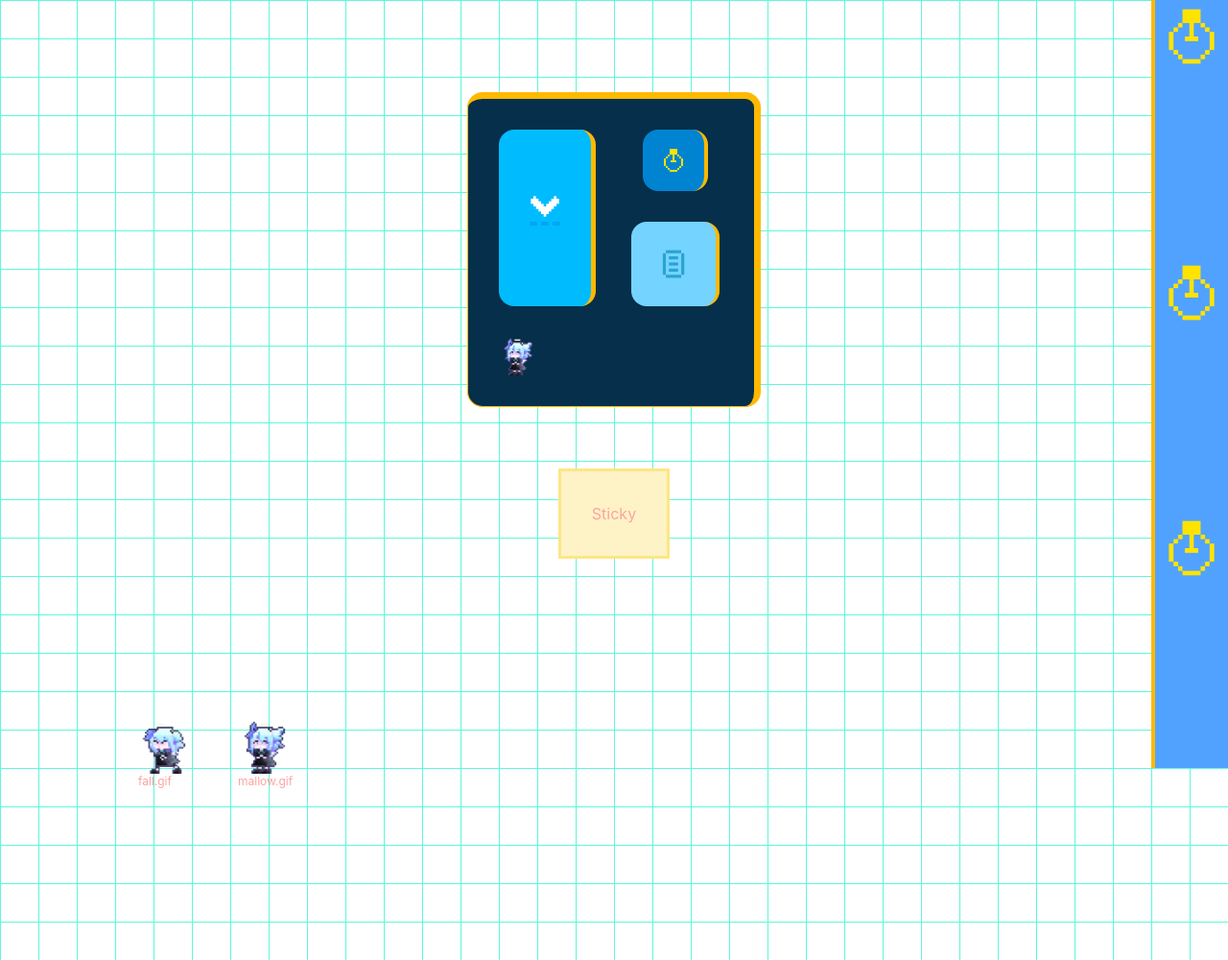
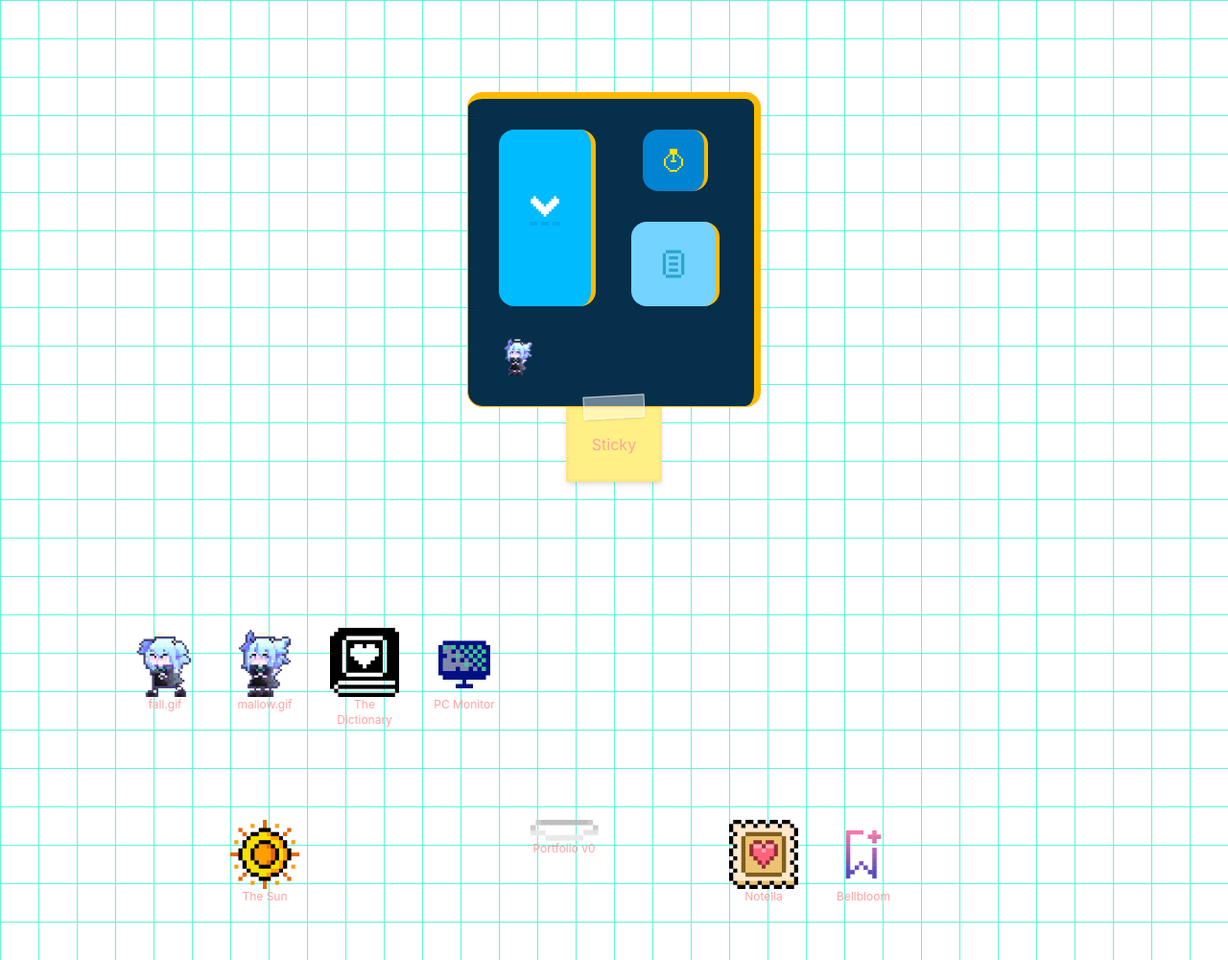
Before and after one commit to FixesMix/Personal_Portfolio_v2, a website built with Vite: page index.html in a window 1280 px wide. Shown: the top 1000 px of the page at 96% size. Built offline with nearby package versions, Linux system fonts and the light colour scheme.

Commit message:
Improved sticky note and desktop icons.

```diff
--- a/index.html
+++ b/index.html
@@ -26,6 +26,7 @@
     </div>
 
 
+
     <div class="max-w-10">
         <!--sprite-->
         <img src="assets/mallow_Idle.gif">
@@ -33,23 +34,53 @@
 
   </div>
 
+  <div class="relative">
+  <!-- tape piece -->
+  <div class="absolute -top-3 left-1/2 -translate-x-1/2 -rotate-3 w-16 h-6 bg-white/40 border border-white/60 shadow-sm"></div>
+  <!-- sticky note -->
+  <div class="bg-yellow-200 p-6 bg-amber-100 border-solid border-3 border-amber-200 shadow-md text-red-300">
+    Sticky
+  </div>
+</div>
 
-  <div id="sticky" class="max-w-[90rem] mx-auto mt-16 p-8 bg-amber-100 border-solid border-3 border-amber-200 grid-cols-10 grid-rows-10">
-    <p class="text-red-300"> Sticky </p>
-  </div>
 
-  <div id="projects" class="grid max-w-[90rem] mx-auto mt-16 p-8 gap-8 grid-cols-10 grid-rows-10 text-red-300 text-xs">
-    <div tabindex="0" class="col-start-1 p-2 max-w-18 mx-auto mt-16 rounded-sm hover:bg-sky-400/10 active:bg-sky-400/20 focus:bg-sky-400/20 focus:outline-none">
+
+  <div id="projects" class="text-center grid max-w-[90rem] mx-auto mt-16 p-6 gap-8 grid-cols-10 grid-rows-10 text-red-300 text-xs">
+    <div tabindex="0" class="col-start-1 max-w-18 mx-auto mt-16 rounded-sm hover:bg-sky-400/10 active:bg-sky-400/20 focus:bg-sky-400/20 focus:outline-none">
       <img src="assets/mallow_Fall.gif">
       <p>fall.gif</p>
     </div>
-    <div tabindex="0" class="col-start-2 p-2 max-w-18 mx-auto mt-16 rounded-sm hover:bg-sky-400/10 active:bg-sky-400/20 focus:bg-sky-400/20 focus:outline-none">
+    <div tabindex="0" class="col-start-2 max-w-18 mx-auto mt-16 rounded-sm hover:bg-sky-400/10 active:bg-sky-400/20 focus:bg-sky-400/20 focus:outline-none">
       <img class="" src="assets/mallow_Idle.gif">
       <p> mallow.gif</p>
     </div>
+    <div tabindex="0" class="col-start-3 max-w-18 mx-auto mt-16 rounded-sm hover:bg-sky-400/10 active:bg-sky-400/20 focus:bg-sky-400/20 focus:outline-none">
+      <img class="" src="assets/The_Dictionary.png">
+      <p> The Dictionary </p>
+    </div>
+    <div tabindex="0" class="col-start-4 max-w-18 mx-auto mt-16 rounded-sm hover:bg-sky-400/10 active:bg-sky-400/20 focus:bg-sky-400/20 focus:outline-none">
+      <img class="" src="assets/pc_monitor.png">
+      <p> PC Monitor </p>
+    </div>
+    <div tabindex="0" class="col-start-2 max-w-18 mx-auto mt-16 rounded-sm hover:bg-sky-400/10 active:bg-sky-400/20 focus:bg-sky-400/20 focus:outline-none">
+      <img class="" src="assets/sun.png">
+      <p> The Sun</p>
+    </div>
+    <div tabindex="0" class="col-start-5 max-w-18 mx-auto mt-16 rounded-sm hover:bg-sky-400/10 active:bg-sky-400/20 focus:bg-sky-400/20 focus:outline-none">
+      <img class="" src="assets/halo.png">
+      <p> Portfolio v0</p>
+    </div>
+    <div tabindex="0" class="col-start-7 max-w-18 mx-auto mt-16 rounded-sm hover:bg-sky-400/10 active:bg-sky-400/20 focus:bg-sky-400/20 focus:outline-none">
+      <img class="" src="assets/sticker.png">
+      <p> Notella</p>
+    </div>
+    <div tabindex="0" class="col-start-8 max-w-18 mx-auto mt-16 rounded-sm hover:bg-sky-400/10 active:bg-sky-400/20 focus:bg-sky-400/20 focus:outline-none">
+      <img class="" src="assets/bookmark-variant.png">
+      <p> Bellbloom</p>
+    </div>
   </div>
 
-
+  <!---
   <div class="grid grid-rows-3  fixed top-0 right-0 h-screen w-20 bg-blue-400 border-l-4 border-amber-400">
     <div class="max-w-40 row-start-1">
       <img class="hover:bg-sky-300" src="assets/bulb.png">
@@ -61,7 +92,7 @@
       <img class="hover:bg-sky-300 group-hover:border-4 group-hover:border-blue-400" src="assets/bulb.png">
     </div>
   </div>
-
+  -->
 
 
 
```
Also changed, not shown: assets/The_Dictionary.png (added), assets/bookmark-variant.png (added), assets/halo.png (added), assets/pc_monitor.png (added), assets/sticker.png (added), assets/sun.png (added).
